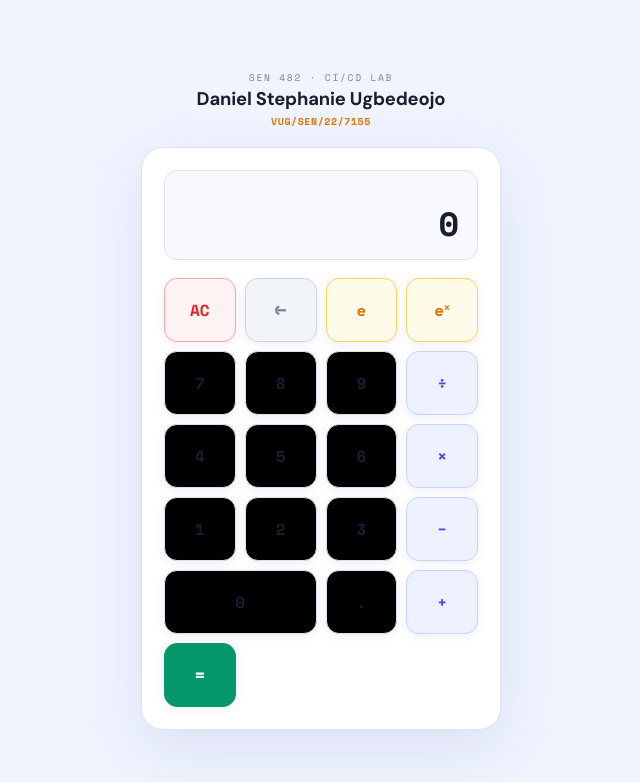
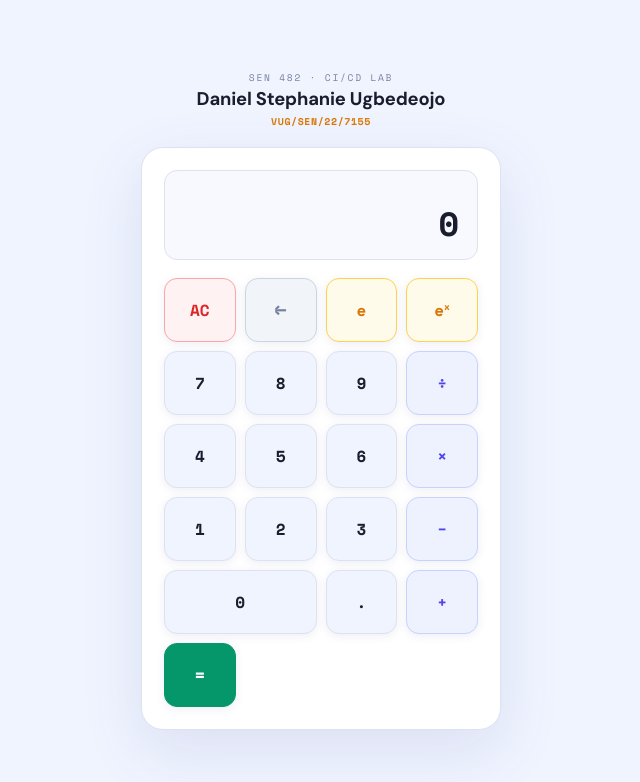
Before and after one commit to fattygithub/stephanie-calc, a website: page calculator/index.html in a window 1280 px wide. Shown: the whole page, without its empty margins (319-959 px from the left). Drawn offline with nearby package versions, Linux system fonts and the light colour scheme.

Commit message:
Change number background color to light blue

```diff
--- a/assets/css/calculator.css
+++ b/assets/css/calculator.css
@@ -31,7 +31,7 @@
   --clear:        #dc2626;
   --clear-light:  #fef2f2;
 
-  --num-bg:       #000000;
+  --num-bg:       #f0f4ff;
   --num-hover:    #eef0ff;
   --util-bg:      #f1f5f9;
   --util-hover:   #e2e8f0;
```
